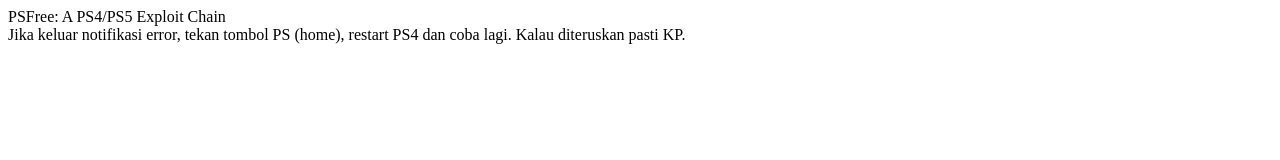
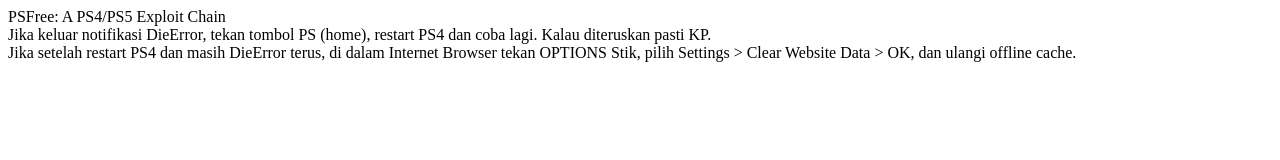
Before and after one commit to pees4/lapse, a plain HTML site: page index.html in a window 1280 px wide. Drawn offline with Linux system fonts and the light colour scheme.

Commit message:
Add files via upload

```diff
--- a/index.html
+++ b/index.html
@@ -31,7 +31,8 @@
     </head>
     <body>
         PSFree: A PS4/PS5 Exploit Chain<br>
-        Jika keluar notifikasi error, tekan tombol PS (home), restart PS4 dan coba lagi. Kalau diteruskan pasti KP.<br>
+        Jika keluar notifikasi DieError, tekan tombol PS (home), restart PS4 dan coba lagi. Kalau diteruskan pasti KP.<br>
+        Jika setelah restart PS4 dan masih DieError terus, di dalam Internet Browser tekan OPTIONS Stik, pilih Settings > Clear Website Data > OK, dan ulangi offline cache.<br>
         <pre id='console'></pre>
     </body>
 	<script>
```
